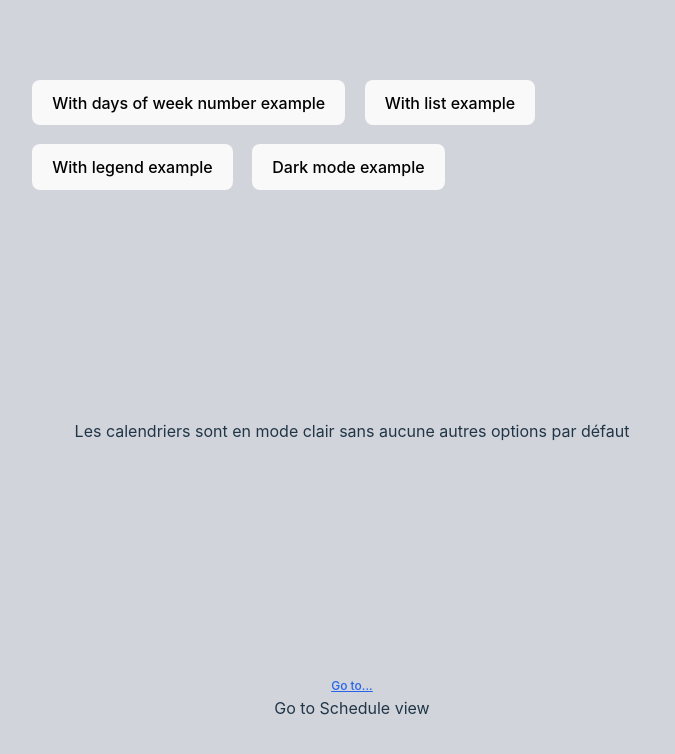
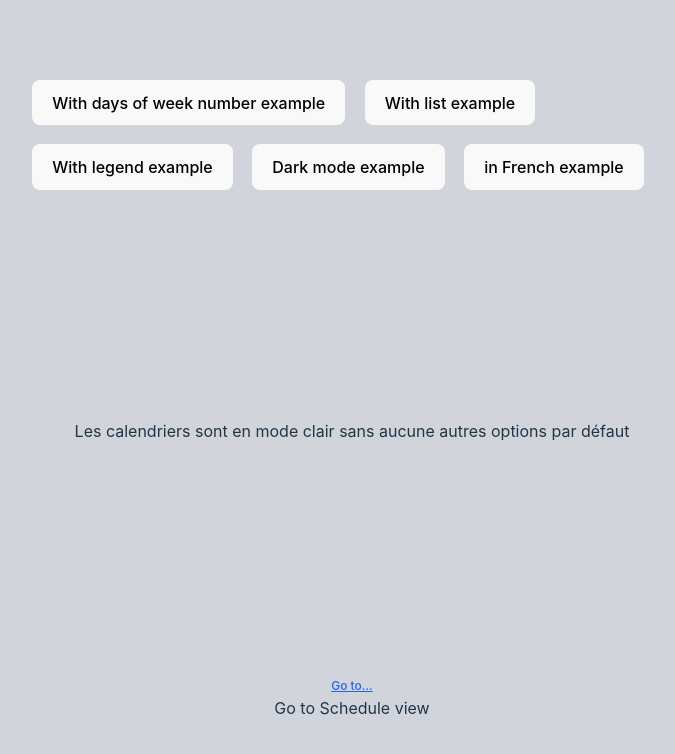
Before and after one commit to rodolphe37/simple-schedule-library-example, a React (Vite) app: page / in a window 1280 px wide. Shown: the top 754 px of the page, without its empty margins (288-963 px from the left). Built offline with nearby package versions, Linux system fonts and the light colour scheme.

Commit message:
refacto some code for better scalability

```diff
--- a/src/App.tsx
+++ b/src/App.tsx
@@ -2,11 +2,11 @@
 import "./App.css";
 import { bgGray200_700Color } from "./utils/style";
 // Per dependencies
-import { Suspense, useState } from "react";
+import { Suspense, useEffect, useState } from "react";
 import { Navigate, Route, Routes, useLocation } from "react-router-dom";
 
 // Import necessary for language (fr or en)- (for the example)
-import { useLocale } from "./context/useLocale";
+import { useLocale } from "./appComponents/context/useLocale";
 
 // Import components
 import { Loader } from "./appComponents/Loader";
@@ -22,16 +22,31 @@ import { TcolorCellByEvents, TeventsTextColor } from "./dataTypes";
 
 // IMPORT FROM NPM LIBRARY -  it will be = import {SchedulesLayout} from "react-simple-schedules-viewer"
 import { SchedulesLayout } from "./components/layout/SchedulesLayout";
+import { useTheme } from "./appComponents/context/useTheme";
 
 
 function App() {
-  const { locale } = useLocale();
+  const { locale, setLocale } = useLocale();
   const location = useLocation();
   const weekStartsOn = 0;
-  const [isDarkMode, setIsDarkMode] = useState(false);
+
   const [withLegend, setWithLegend] = useState(false);
   const [withList, setWithList] = useState(false);
   const [withDays, setWithDays] = useState(false);
+
+  const { theme ,setTheme} = useTheme();
+
+  const [isDarkMode, setIsDarkMode] =useState(theme ==="dark" ? true : false)
+
+  useEffect(()=> {
+    if(isDarkMode){
+      setTheme("dark")
+    }
+    else if( !isDarkMode){
+      setTheme("light")
+    }
+  })
+
 
   // the default order of colors in the array is: [eventType_1, eventType_2 , eventType_3", eventType_4",
   //  eventType_5, eventType_6, eventType_7]
@@ -64,6 +79,7 @@ function App() {
     isDarkMode,
     setIsDarkMode,
     locale,
+    setLocale,
     withDays,
     setWithDays,
   };
--- a/src/TestButtons.tsx
+++ b/src/TestButtons.tsx
@@ -1,4 +1,6 @@
 import React, { Fragment } from "react";
+import { LanguageKeys } from "./dataTypes";
+
 
 type params = {
   withList: boolean;
@@ -8,12 +10,21 @@ type params = {
   isDarkMode: boolean;
   setIsDarkMode: React.Dispatch<React.SetStateAction<boolean>>;
   locale: string;
+  setLocale: React.Dispatch<React.SetStateAction<LanguageKeys>>
   withDays: boolean;
   setWithDays:React.Dispatch<React.SetStateAction<boolean>>
 };
 
 const TestButtons = (props: params) => {
 
+  const handleChangeLocale = () => {
+    if(props.locale === "fr"){
+      props.setLocale(LanguageKeys.en)
+    }
+    else if(props.locale === "en"){
+      props.setLocale(LanguageKeys.fr)
+    }
+  }
 
   return (
     <Fragment>
@@ -51,6 +62,12 @@ const TestButtons = (props: params) => {
         >
           {props.isDarkMode ? "Light " : "Dark "} mode example
         </button>
+        <button className={`${props.locale === "en" ? "bg-gray-600" : "bg-gray-300"}`}
+          style={{ background: props.locale === "en" ? "#aaaaaa" : "#f9f9f9", color:"#000"}}
+          onClick={() => handleChangeLocale()}
+        >
+          {props.locale === "fr" ? "in French " : "in English "} example
+        </button>
       </div>
       <p>
         {props.locale === "fr"
--- a/src/context/LocaleContext.tsx
+++ b/src/appComponents/context/LocaleContext.tsx
@@ -1,6 +1,6 @@
 import React, { useState, useEffect } from "react";
-import { messages } from "../translations";
-import { LanguageKeys } from "../translations/enum";
+import { messages } from "../../translations";
+import { LanguageKeys } from "../../translations/enum";
 
 export const LocaleContext = React.createContext<
   | {
--- a/src/context/useDarkModeTheme.tsx
+++ /dev/null
@@ -1,48 +0,0 @@
-import { useEffect, useState } from "react";
-
-const useDarkModeTheme = () => {
-  const [mode, setMode] = useState(
-    localStorage.getItem("theme") === "dark" ? "dark" : "light"
-  );
-
-  const onSelectMode = (mode: string) => {
-    const root = window.document.documentElement;
-    const isDark = mode === "dark";
-
-    root.classList.remove(isDark ? "light" : "dark");
-    root.classList.add(mode);
-
-    setMode(mode);
-  };
-
-  useEffect(() => {
-    window
-      .matchMedia("(prefers-color-scheme: dark)")
-      .addEventListener("change", (e) =>
-        onSelectMode(e.matches ? "dark" : "light")
-      );
-
-    // Setup dark/light mode for the first time
-    onSelectMode(
-      window.matchMedia("(prefers-color-scheme: dark)").matches ||
-        localStorage.getItem("theme") === "dark"
-        ? "dark"
-        : "light"
-    );
-
-    // Remove listener
-    return () => {
-      window
-        .matchMedia("(prefers-color-scheme: dark)")
-        .removeEventListener("change", () => {
-          return null;
-        });
-    };
-  }, []);
-  return {
-    mode,
-    onSelectMode,
-  };
-};
-
-export default useDarkModeTheme;
--- a/src/dataTypes.ts
+++ b/src/dataTypes.ts
@@ -25,3 +25,8 @@ export type TeventTypeData = {
 export type TcolorCellByEvents = string[];
 
 export type TeventsTextColor = string[];
+
+export enum LanguageKeys {
+    en = "en",
+    fr = "fr",
+  }
--- a/src/hooks/useDarkMode.ts
+++ /dev/null
@@ -1,12 +0,0 @@
-import { useTheme } from "../context/useTheme";
-
-const useDarkMode = () => {
-  const { theme } = useTheme();
-
-  const isDarkMode =
-    theme === "dark" || localStorage.getItem("theme") === "dark" ? true : false;
-
-  return { isDarkMode };
-};
-
-export default useDarkMode;
--- a/src/main.tsx
+++ b/src/main.tsx
@@ -3,9 +3,9 @@ import { createRoot } from "react-dom/client";
 import App from "./App.tsx";
 import "./index.css";
 
-import { LocaleProvider } from "./context/LocaleContext.tsx";
+import { LocaleProvider } from "./appComponents/context/LocaleContext.tsx";
 import { BrowserRouter } from "react-router-dom";
-import { ThemeProvider } from "./context/ThemeContext.tsx";
+import { ThemeProvider } from "./appComponents/context/ThemeContext.tsx";
 
 createRoot(document.getElementById("root")!).render(
   <StrictMode>
--- a/src/useDarkModeTheme.ts
+++ /dev/null
@@ -1,12 +0,0 @@
-import useDarkMode from "./hooks/useDarkMode";
-import useDarkModeTheme from "./context/useDarkModeTheme";
-
-const useDarkModeExample = () => {
-  const { isDarkMode } = useDarkMode();
-  const { mode } = useDarkModeTheme();
-  const isInDarkMode = isDarkMode || mode === "dark";
-
-  return isInDarkMode;
-};
-
-export default useDarkModeExample;
```
Also changed, not shown: src/appComponents/context/ThemeContext.tsx (renamed from src/context/ThemeContext.tsx), src/appComponents/context/useLocale.ts (renamed from src/context/useLocale.ts), src/appComponents/context/useTheme.ts (renamed from src/context/useTheme.ts).
